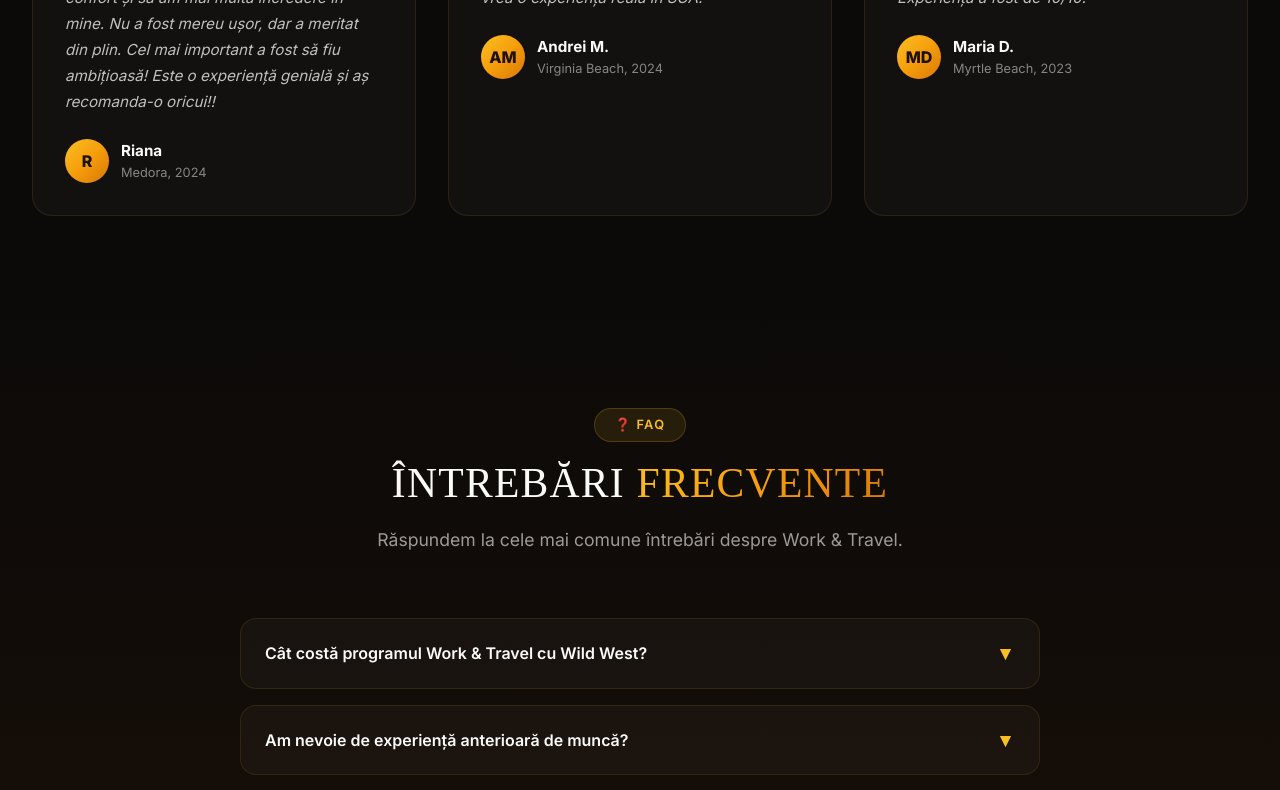
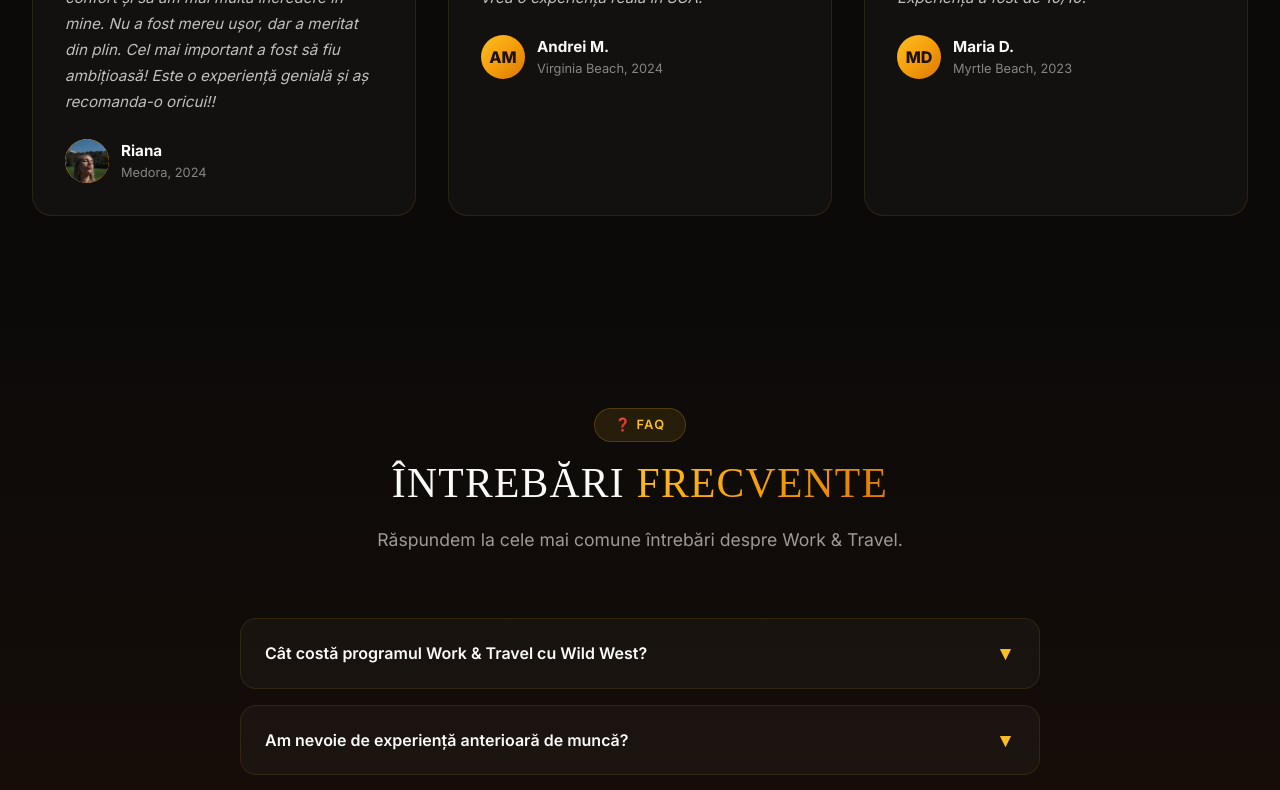
Before and after one commit to stefanhorus/wild-west-work-travel, a Next.js app: page / in a window 1280 px wide. Shown: the part 4840-5630 px from the top of the page. Built offline with nearby package versions, Linux system fonts and the light colour scheme; a web font is replaced by a local one.

Commit message:
feat: added Riana's profile image to testimonials section

```diff
--- a/app/page.tsx
+++ b/app/page.tsx
@@ -441,6 +441,7 @@ function TestimonialsSection() {
       initials: "R",
       location: "Medora, 2024",
       text: "Work and Travel a fost una dintre cele mai frumoase experiențe din viața mea. M-a ajutat să mă maturizez, să ies din zona de confort și să am mai multă încredere în mine. Nu a fost mereu ușor, dar a meritat din plin. Cel mai important a fost să fiu ambițioasă! Este o experiență genială și aș recomanda-o oricui!!",
+      avatar: "/review-riana.jpg",
     },
     {
       name: "Andrei M.",
@@ -483,7 +484,22 @@ function TestimonialsSection() {
               </div>
               <p className="testimonial-text">{t.text}</p>
               <div className="testimonial-author">
-                <div className="testimonial-avatar">{t.initials}</div>
+                <div className="testimonial-avatar" style={{ overflow: "hidden", display: "flex", alignItems: "center", justifyContent: "center" }}>
+                  {t.avatar ? (
+                    <img
+                      src={t.avatar}
+                      alt={t.name}
+                      style={{
+                        width: "100%",
+                        height: "100%",
+                        objectFit: "cover",
+                        borderRadius: "50%"
+                      }}
+                    />
+                  ) : (
+                    t.initials
+                  )}
+                </div>
                 <div className="testimonial-info">
                   <h4>{t.name}</h4>
                   <p>{t.location}</p>
```
Also changed, not shown: public/review-riana.jpg (added).
